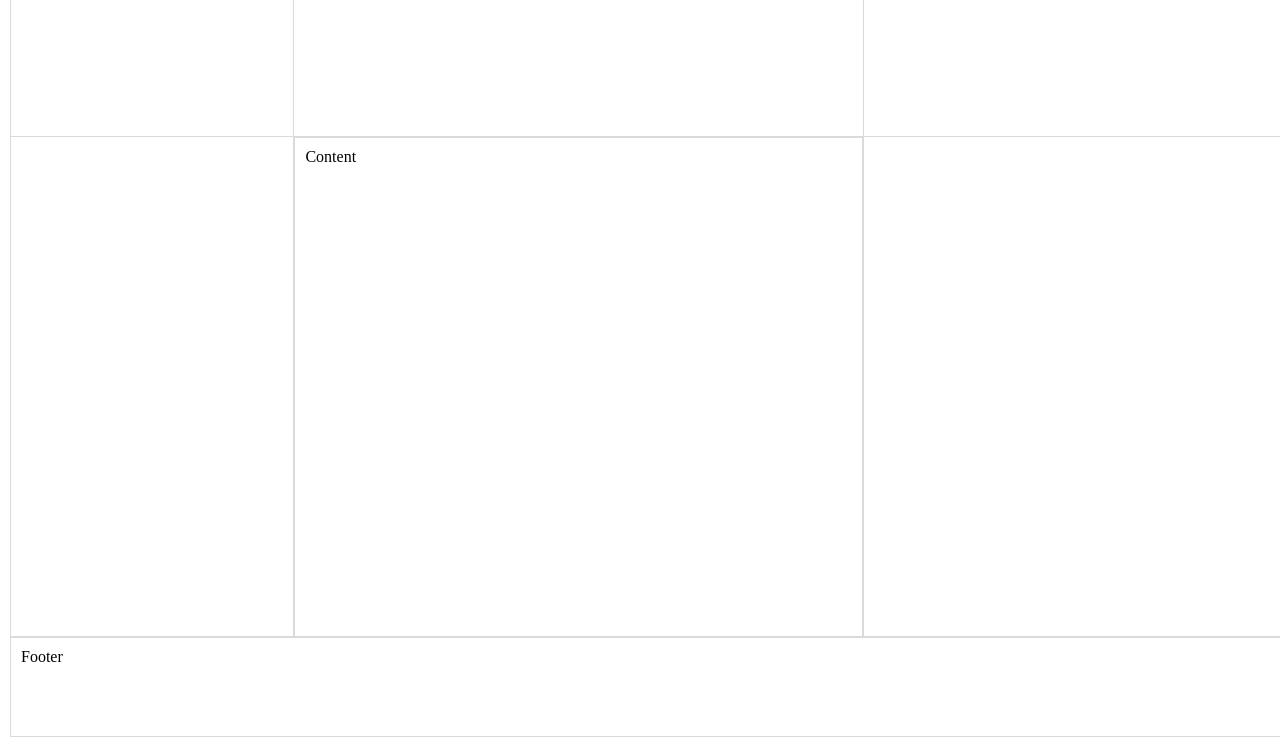
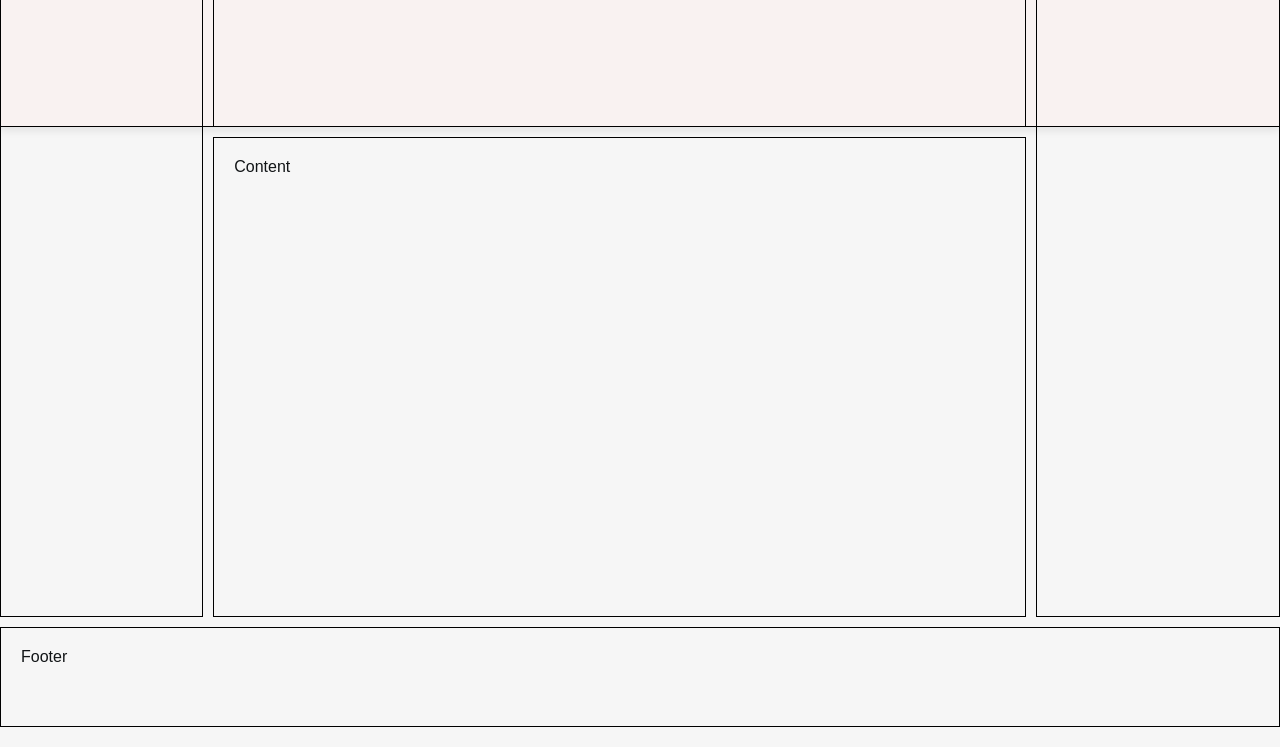
Before and after one commit to sunniekapar/sunniekapar.github.io, a plain HTML site: page indexcopy.html in a window 1280 px wide. Shown: the part 73-820 px from the top of the page. Drawn offline with Linux system fonts and the light colour scheme.

Commit message:
what am i doing right now

```diff
--- a/indexcopy.html
+++ b/indexcopy.html
@@ -4,8 +4,9 @@
     <link rel="stylesheet" href="stylecopy.css">
     <title>Sunnie Kapar</title>
     <div class="container">
-        <div class="header">  <h1> Header</h1> </div>
-        <div class="logo"> Logo </div>
+        <div class="header-box"></div>
+        <div class = "header-text"> <h1 > Header</h1> </div>
+        <div class="logo"> SK </div>
         <div class="content"> Content </div>
         <div class = "sidenav"> Side nav</div>
         <div class = "footer"> Footer </div>
--- a/style.css
+++ b/style.css
@@ -7,7 +7,7 @@
 * {
     margin: 0;
     padding: 0;
-    background-color: #f5f5f5;
+
 }
 
 /* GRID LAYOUT*/
--- a/stylecopy.css
+++ b/stylecopy.css
@@ -1,34 +1,49 @@
 :root {
     --font: Arial, Helvetica, sans-serif;
+    --font-color: #121517;
+    --header-color: #F9F2F1;
+    --background-color: #F6F6F6;
 }
 
 * {
     margin: 0;
 }
 
+body {
+    background-color: var(--background-color);
+}
+
 .container {
     width: 100vw;
     height: 100vh;
 
-    font-family: var(--font-family);
+    font-family: var(--font);
+    color: var(--font-color);
+    display: grid;
+    grid-template: 200px 1fr 1fr 100px / .25fr 1fr .3fr;
 
-    display: grid;
-    grid-template: 200px 1fr 1fr 100px / .5fr 1fr .75fr;
-
-    padding: 10px;
+    gap: 10px;
 }
 
 .container div {
-    border: .5px solid rgb(218, 218, 218);
-    padding: 10px;
+    padding: 20px;
+    border: 1px solid black;
 }
 
-.header {
+.header-box {
     grid-column: 1 / span 3;
+    grid-row: 1 / span 1;
+    background-color: var(--header-color);
+
+    box-shadow: 0 4px 8px 0 rgba(0, 0, 0, 0.08);
+}
+
+.header-text {
+    grid-column: 2 / span 1;
     grid-row: 1 / span 1;
 }
 
-.logo  {
+.logo {
     grid-column: 1 / span 1;
     grid-row: 1 / span 3;
 }
@@ -41,6 +56,7 @@
 .sidenav {
     grid-column: 3 / span 1;
     grid-row: 1 / span 3;
+    text-align: right;
 }
 
 .footer {
```
